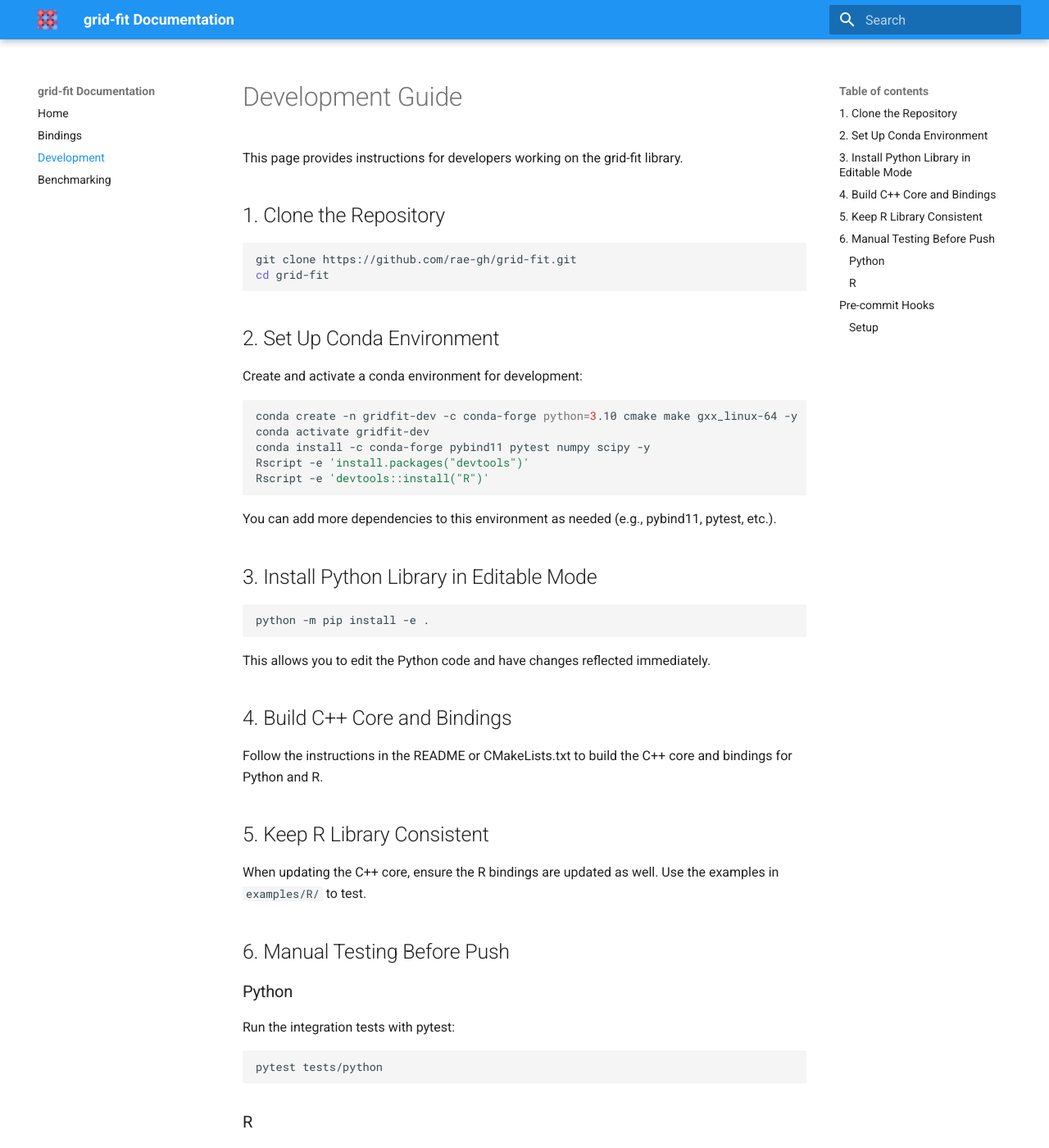
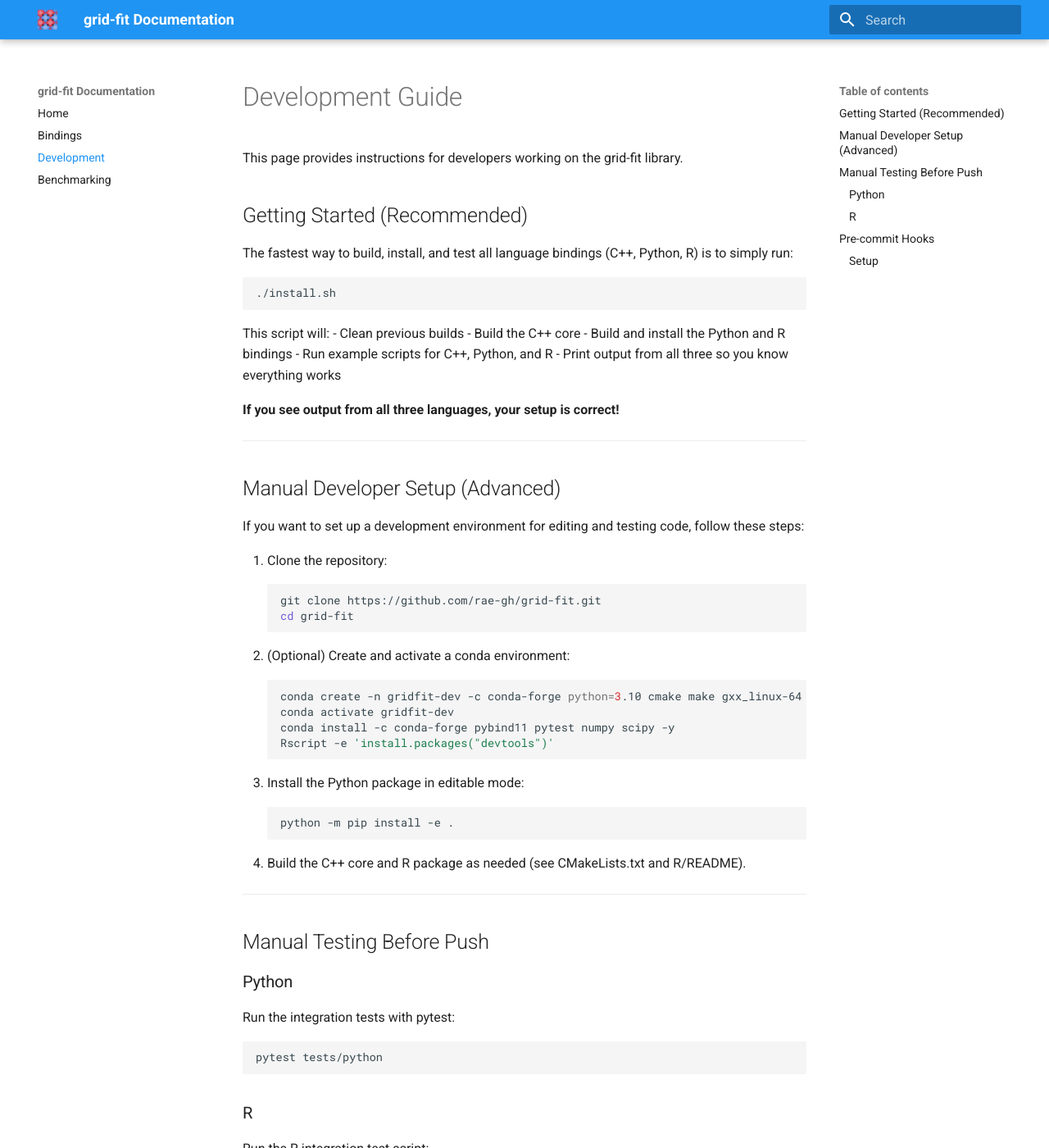
Before and after one commit to rae-gh/grid-fit, an MkDocs documentation site: the page built from docs/development.md, in a window 1280 px wide and 1400 px high. Shown: the whole window at 82% size. Built offline with MkDocs 1.6.1 and Material for MkDocs 9.7.7, drawn with Linux system fonts in a browser that asks for light colours.

Commit message:
Added slightly more strealined instructiions

````diff
--- a/docs/development.md
+++ b/docs/development.md
@@ -1,71 +1,77 @@
+
 # Development Guide
 
 This page provides instructions for developers working on the grid-fit library.
 
-## 1. Clone the Repository
+## Getting Started (Recommended)
+
+The fastest way to build, install, and test all language bindings (C++, Python, R) is to simply run:
 
 ```bash
-git clone https://github.com/rae-gh/grid-fit.git
-cd grid-fit
+./install.sh
 ```
 
-## 2. Set Up Conda Environment
+This script will:
+- Clean previous builds
+- Build the C++ core
+- Build and install the Python and R bindings
+- Run example scripts for C++, Python, and R
+- Print output from all three so you know everything works
 
-Create and activate a conda environment for development:
+**If you see output from all three languages, your setup is correct!**
 
-```bash
-conda create -n gridfit-dev -c conda-forge python=3.10 cmake make gxx_linux-64 -y
-conda activate gridfit-dev
-conda install -c conda-forge pybind11 pytest numpy scipy -y
-Rscript -e 'install.packages("devtools")'
-Rscript -e 'devtools::install("R")'
-```
+---
 
-You can add more dependencies to this environment as needed (e.g., pybind11, pytest, etc.).
+## Manual Developer Setup (Advanced)
 
-## 3. Install Python Library in Editable Mode
+If you want to set up a development environment for editing and testing code, follow these steps:
 
-```bash
-python -m pip install -e .
-```
+1. Clone the repository:
+   ```bash
+   git clone https://github.com/rae-gh/grid-fit.git
+   cd grid-fit
+   ```
+2. (Optional) Create and activate a conda environment:
+   ```bash
+   conda create -n gridfit-dev -c conda-forge python=3.10 cmake make gxx_linux-64 -y
+   conda activate gridfit-dev
+   conda install -c conda-forge pybind11 pytest numpy scipy -y
+   Rscript -e 'install.packages("devtools")'
+   ```
+3. Install the Python package in editable mode:
+   ```bash
+   python -m pip install -e .
+   ```
+4. Build the C++ core and R package as needed (see CMakeLists.txt and R/README).
 
-This allows you to edit the Python code and have changes reflected immediately.
+---
 
-## 4. Build C++ Core and Bindings
-
-Follow the instructions in the README or CMakeLists.txt to build the C++ core and bindings for Python and R.
-
-## 5. Keep R Library Consistent
-
-When updating the C++ core, ensure the R bindings are updated as well. Use the examples in `examples/R/` to test.
-
-## 6. Manual Testing Before Push
+## Manual Testing Before Push
 
 ### Python
 Run the integration tests with pytest:
-
 ```bash
 pytest tests/python
 ```
 
 ### R
 Run the R integration test script:
-
 ```bash
 Rscript tests/R/test_interp.R
 ```
 
 Make sure both tests pass before pushing changes.
 
+---
+
 ## Pre-commit Hooks
 
 This project uses pre-commit hooks to help maintain code quality for Python and C++ files. Hooks will automatically check formatting and linting before each commit.
 
 ### Setup
-
 1. Install pre-commit (if not already):
    ```bash
-   pip install pre-commit
+   python -m pip install pre-commit
    ```
 2. Install the hooks:
    ```bash
````
Also changed, not shown: DEV.md (+39 -40 lines), MAKEFILE.md (deleted, +0 -78 lines), README.md (+12 -1 lines).
